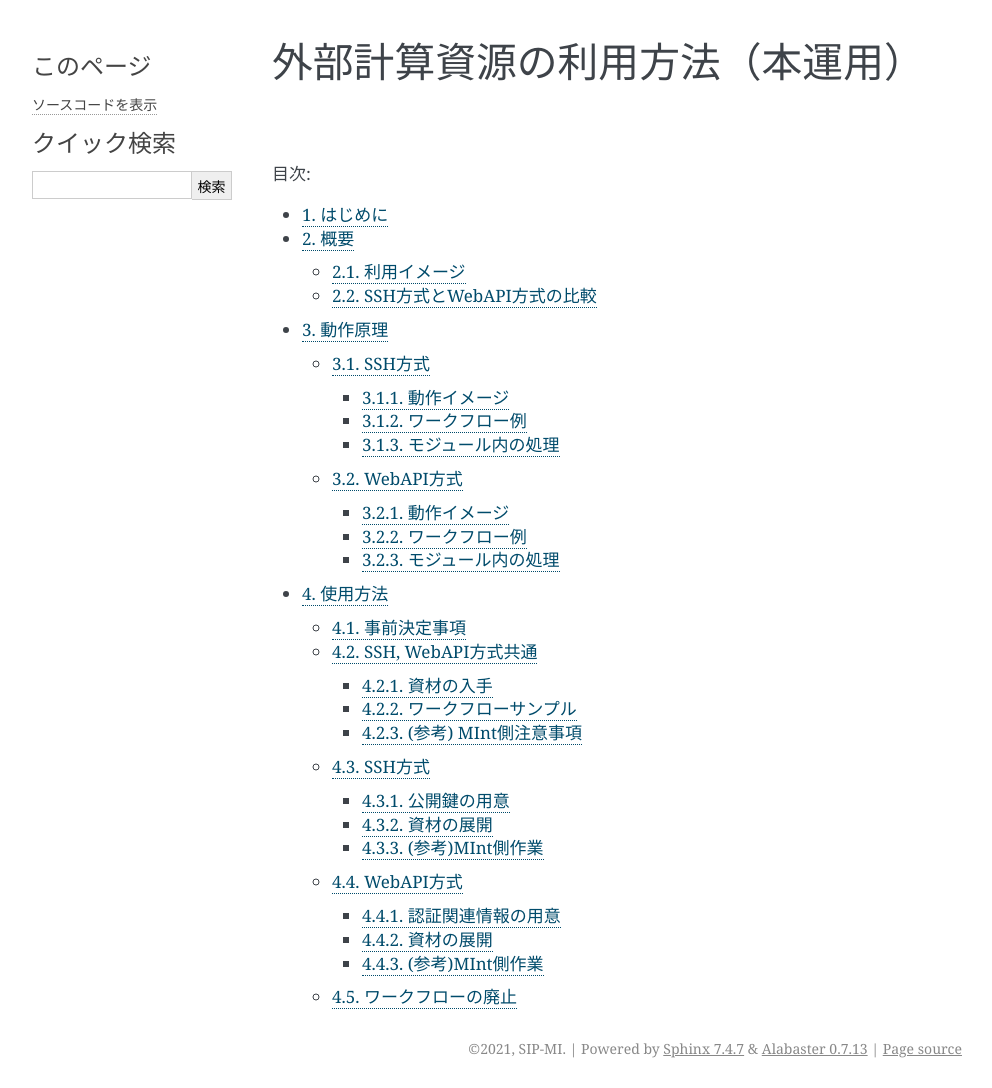
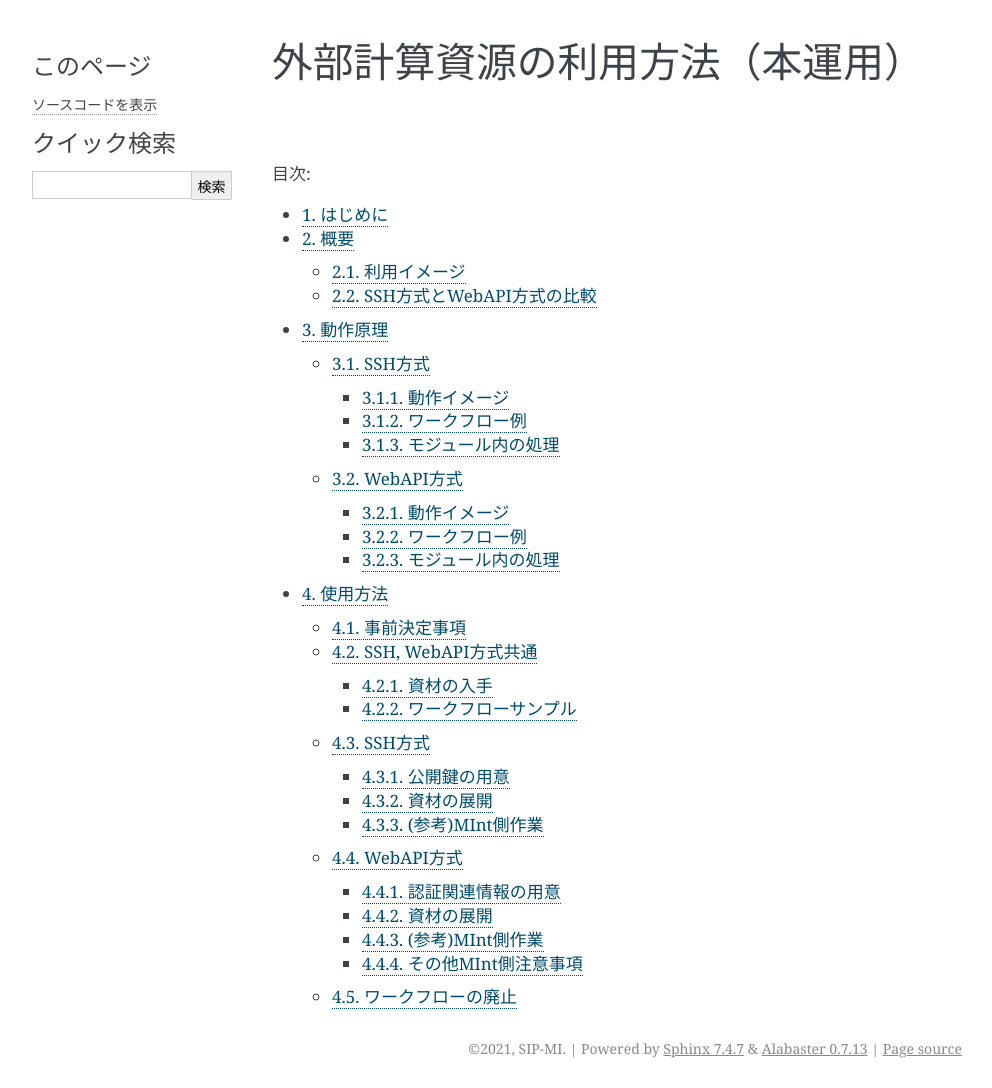
Before and after one commit to materialsintegration/remote_workflow, a Sphinx documentation site: the page built from documents/manual2nd/source/index.rst, in a window 1280 px wide. Shown: the whole page, without its empty margins (148-1140 px from the left). Built offline with Sphinx 7.4.7, drawn with Linux system fonts in a browser that asks for light colours; some of the changed lines change nothing that is shown.

Commit message:
Update using_distributed_properties.rst

```diff
--- a/documents/manual2nd/source/using_distributed_properties.rst
+++ b/documents/manual2nd/source/using_distributed_properties.rst
@@ -405,13 +405,6 @@ misrc_remote_workflow/sample_dataに、ワークフローのサンプルが用
 * kousoku_abaqus_ssh_version2.py : SSH方式のモジュール実行スクリプト
 * kousoku_abaqus_api_version2.py : WebAPI方式のモジュール実行スクリプト
 
-(参考) MInt側注意事項
----------------------
-
-* pbsNodeGroup設定でssh-node01を設定する。他の計算機では外へアクセスすることができないため。
-* pbsQueueなどCPU数などは指定できない。
-* 外部計算機側で別途Torqueなどのバッチジョブシステムに依存する。
-
 SSH方式
 =======
 
@@ -542,6 +535,13 @@ MInt側担当者に問い合わせて下記の情報を用意する。
 
 .. _sample:
 
+その他MInt側注意事項
+---------------------
+
+* pbsNodeGroup設定でssh-node01を設定する。他の計算機では外へアクセスすることができないため。
+* pbsQueueなどCPU数などは指定できない。
+* 外部計算機側で別途Torqueなどのバッチジョブシステムに依存する。
+
 ワークフローの廃止
 ================
 
```
